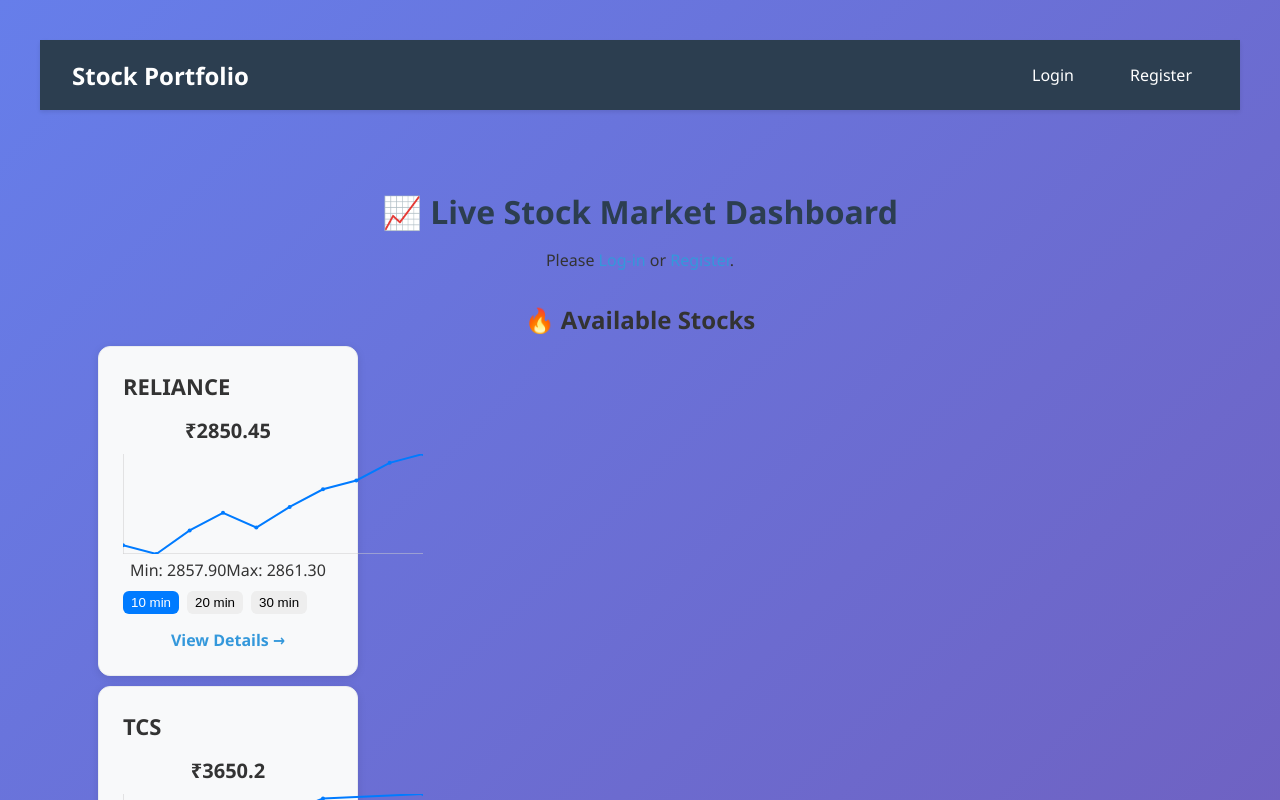
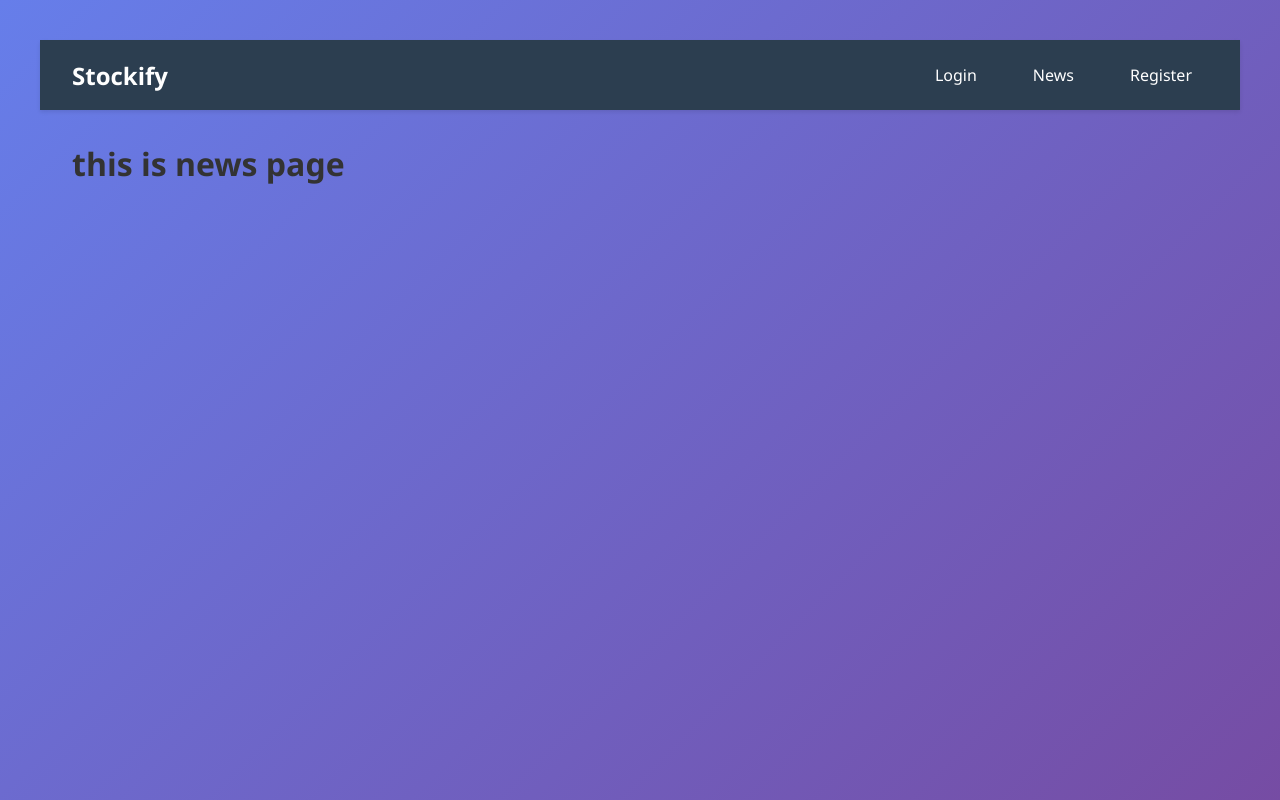
Before and after one commit to RudrakshChoureyEncora/stockportfolio, a React (Create React App) app: page /news in a window 1280 px wide. Before the commit this address led to /. Shown: the top 800 px of the page. Built offline with nearby package versions, Linux system fonts and the light colour scheme.

Commit message:
comit these changes

```diff
--- a/src/App.js
+++ b/src/App.js
@@ -12,6 +12,7 @@
 import Home from "./components/Home";
 import StockDetails from "./components/stock/StockDetails";
 import OrderStock from "./components/dashboard/OrderStock";
+import News from "./News";
 
 // Profile component (example of another protected route)
 const Profile = () => {
@@ -72,6 +73,7 @@
                   {/* Public routes */}
                   <Route path="/" element={<Home />} />
                   <Route path="/login" element={<Login />} />
+                  <Route path="/news" element={<News />} />
                   <Route path="/stock/:stockId" element={<StockDetails />} />
                   <Route
                     path="/register"
--- /dev/null
+++ b/src/News.js
@@ -0,0 +1,3 @@
+export default function News() {
+  return <h1>this is news page</h1>;
+}
--- a/src/components/Navbar.js
+++ b/src/components/Navbar.js
@@ -14,13 +14,15 @@
   return (
     <nav className="navbar">
       <div className="nav-brand">
-        <Link to="/">Stock Portfolio</Link>
+        <Link to="/">Stockify</Link>
       </div>
 
       <div className="nav-links">
         {user ? (
           <>
-            <Link to="/dashboard">Dashboard</Link>
+            <Link to="/">Home</Link>
+            <Link to="/dashboard">Portfolio</Link>
+            <Link to="/news">News</Link>
             <Link to="/profile">Profile</Link>
             {isTokenExpiringSoon() && (
               <span className="token-warning-badge"> </span>
@@ -32,6 +34,7 @@
         ) : (
           <>
             <Link to="/login">Login</Link>
+            <Link to="/news">News</Link>
             <Link to="/register">Register</Link>
           </>
         )}
--- a/src/components/auth/Login.js
+++ b/src/components/auth/Login.js
@@ -29,7 +29,7 @@
     const result = await login(email, password);
 
     if (result.success) {
-      const from = location.state?.from?.pathname || "/dashboard";
+      const from = location.state?.from?.pathname || "/";
       navigate(from, { replace: true });
     } else {
       setError(result.error);
--- a/src/components/stock/StockDetails.js
+++ b/src/components/stock/StockDetails.js
@@ -36,7 +36,7 @@
   };
 
   const handleAddToWatchlist = () => {
-    navigate(`/dashboard?watch=${stock.stockId}`);
+    // navigate(`/dashboard?watch=${stock.stockId}`);
     alert(`${stock.symbol} added to watchlist`);
   };
 
--- a/src/context/AuthContext.js
+++ b/src/context/AuthContext.js
@@ -14,6 +14,7 @@
 export const AuthProvider = ({ children }) => {
   const [user, setUser] = useState(null);
   const [loading, setLoading] = useState(true);
+  const [userStocks, setUserStocks] = useState(null);
 
   // Check for existing token on app start
   useEffect(() => {
```
